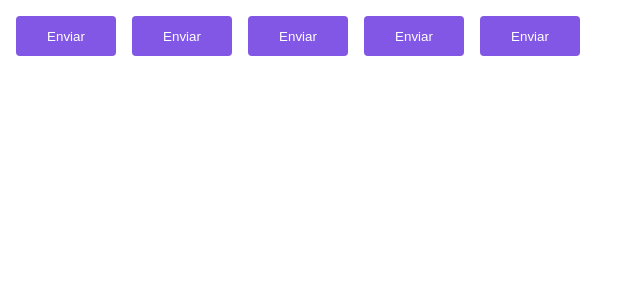
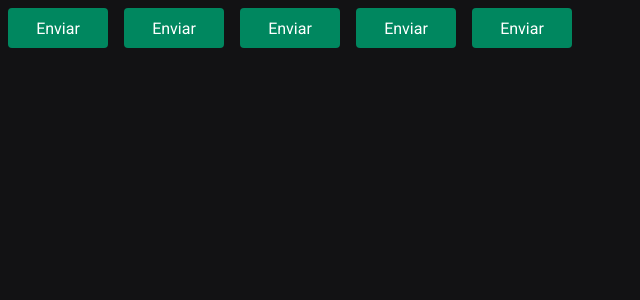
Before and after one commit to MarcoDevelop/02-ignite-timer, a React (Vite) app: page / in a window 1280 px wide. Shown: the top 300 px of the page, without its empty margins (0-640 px from the left). Built offline with nearby package versions, Linux system fonts and the light colour scheme.

Commit message:
Estrutura da Aplicação

```diff
--- a/index.html
+++ b/index.html
@@ -2,7 +2,13 @@
 <html lang="en">
   <head>
     <meta charset="UTF-8" />
+
+    <link rel="preconnect" href="https://fonts.googleapis.com" />
+    <link rel="preconnect" href="https://fonts.gstatic.com" crossorigin />
+
     <meta name="viewport" content="width=device-width, initial-scale=1.0" />
+
+    <link href="https://fonts.googleapis.com/css2?family=Roboto+Mono:wght@700&family=Roboto:wght@400;700&display=swap" rel="stylesheet" />
     <title>Ignite Timer</title>
   </head>
   <body>
--- a/package.json
+++ b/package.json
@@ -6,7 +6,8 @@
   "scripts": {
     "dev": "vite",
     "build": "tsc && vite build",
-    "preview": "vite preview"
+    "preview": "vite preview",
+    "lint": "eslint src --ext .ts,.tsx"
   },
   "dependencies": {
     "react": "^18.2.0",
@@ -14,10 +15,12 @@
     "styled-components": "^5.3.6"
   },
   "devDependencies": {
+    "@rocketseat/eslint-config": "^1.1.3",
     "@types/react": "^18.0.17",
     "@types/react-dom": "^18.0.6",
     "@types/styled-components": "^5.1.26",
     "@vitejs/plugin-react": "^2.1.0",
+    "eslint": "^8.24.0",
     "typescript": "^4.6.4",
     "vite": "^3.1.0"
   }
--- a/src/App.tsx
+++ b/src/App.tsx
@@ -1,6 +1,7 @@
-import { ThemeProvider } from 'styled-components';
-import { Button } from "./components/Button";
-import { defaultTheme } from './components/styles/themes/default';
+import { ThemeProvider } from 'styled-components'
+import { Button } from './components/Button'
+import { defaultTheme } from './components/styles/themes/default'
+import { GlobalStyle } from './components/styles/themes/global'
 
 export function App() {
   return (
@@ -10,6 +11,8 @@
       <Button variant="success" />
       <Button variant="danger" />
       <Button />
+
+      <GlobalStyle />
     </ThemeProvider>
   )
 }
--- a/src/components/Button.styles.ts
+++ b/src/components/Button.styles.ts
@@ -1,9 +1,9 @@
-import styled, { css } from "styled-components";
+import styled, { css } from 'styled-components'
 
-export type ButtonVariant = 'primary' | 'secondary' | 'danger' | 'success';
+export type ButtonVariant = 'primary' | 'secondary' | 'danger' | 'success'
 
 interface ButtonContainerProps {
-  variant: ButtonVariant;
+  variant: ButtonVariant
 }
 
 const buttonVariants = {
@@ -11,7 +11,7 @@
   secondary: 'orange',
   danger: 'red',
   success: 'green',
-};
+}
 
 export const ButtonContainer = styled.button<ButtonContainerProps>`
   width: 100px;
@@ -20,12 +20,12 @@
   border: 0;
   margin: 8px;
 
-  background-color: ${props => props.theme.primary};
-  color: ${props => props.theme.white};
+  background-color: ${(props) => props.theme['green-500']};
+  color: ${(props) => props.theme.white};
 
-  /* ${props => {
+  /* ${(props) => {
     return css`
-      background-color: ${buttonVariants[props.variant]}
+      background-color: ${buttonVariants[props.variant]};
     `
   }} */
 `
--- a/src/components/Button.tsx
+++ b/src/components/Button.tsx
@@ -1,9 +1,9 @@
-import { ButtonContainer, ButtonVariant } from './Button.styles';
+import { ButtonContainer, ButtonVariant } from './Button.styles'
 
 interface ButtonProps {
-  variant?: ButtonVariant;
+  variant?: ButtonVariant
 }
 
-export function Button({ variant = 'primary' }: ButtonProps){
+export function Button({ variant = 'primary' }: ButtonProps) {
   return <ButtonContainer variant={variant}>Enviar</ButtonContainer>
 }
--- a/src/components/styles/themes/default.ts
+++ b/src/components/styles/themes/default.ts
@@ -1,5 +1,21 @@
 export const defaultTheme = {
-  primary: '#8257e6',
-  secondary: 'orange',
-  white:'#FFF',
+  white: '#FFF',
+
+  'gray-100': '#E1E1E6',
+  'gray-300': '#C4C4CC',
+  'gray-400': '#8D8D99',
+  'gray-500': '#7C7C8A',
+  'gray-600': '#323238',
+  'gray-700': '#29292E',
+  'gray-800': '#202024',
+  'gray-900': '#121214',
+
+  'green-300': '#00B37E',
+  'green-500': '#00875F',
+  'green-700': '#015F43',
+
+  'red-500': '#AB222E',
+  'red-700': '#7A1921',
+
+  'yellow-500': '#FBA94C',
 }
--- /dev/null
+++ b/src/components/styles/themes/global.ts
@@ -0,0 +1,25 @@
+import { createGlobalStyle } from 'styled-components'
+
+export const GlobalStyle = createGlobalStyle`
+  * {
+    margin: 0;
+    padding: 0;
+    box-sizing: border-box;
+  }
+
+  :focus {
+    outline: 0;
+    box-shadow: 0 0 0 2px ${(props) => props.theme['gray-500']};
+  }
+
+  body {
+    background: ${(props) => props.theme['gray-900']};
+    color: ${(props) => props.theme['gray-300']};
+  }
+
+  body, input, textarea, button {
+    font-family: 'Roboto', sans-serif;
+    font-weight: 400;
+    font-size: 1rem;
+  }
+`
--- a/src/main.tsx
+++ b/src/main.tsx
@@ -5,5 +5,5 @@
 ReactDOM.createRoot(document.getElementById('root') as HTMLElement).render(
   <React.StrictMode>
     <App />
-  </React.StrictMode>
+  </React.StrictMode>,
 )
```
Also changed, not shown: src/@types/styled.d.ts (added, +8 -0 lines), .eslintrc.json (added), Comandos.txt (added), 2 other files (tests, documents, lock files or other folders).
